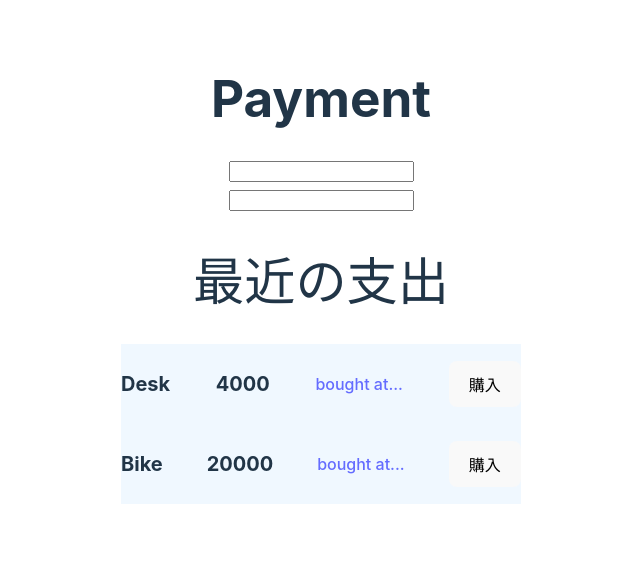
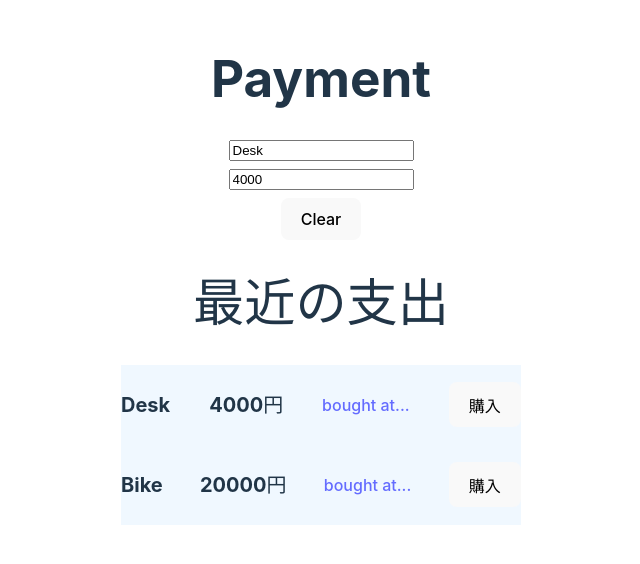
Before and after one commit to yu00212/Vue3, a Vue app: page / in a window 1280 px wide. Shown: the part 130-694 px from the top of the page, without its empty margins (319-959 px from the left). Built offline with nearby package versions, Linux system fonts and the light colour scheme.

Commit message:
add：v-model基礎

```diff
--- a/src/components/Payment.vue
+++ b/src/components/Payment.vue
@@ -18,32 +18,37 @@ import { ref, reactive } from 'vue'
     alert(itemName + 'を購入しますか?')
   }
 
-  const input = (e: any) => {
-    item1.name = e.target.value;
-  }
+  // const input = (e: any) => {
+  //   item1.name = e.target.value;
+  // }
 
-const inputPrice = (e: any) => {
-  item1.price = e.target.value;
+// const inputPrice = (e: any) => {
+//   item1.price = e.target.value;
+// }
+
+const clear = () => {
+    item1.name = ''
+    item1.price = 0
 }
-
 
 </script>
 
 <template>
   <div class="container">
     <h1>Payment</h1>
-    <input @input="input"/>
-    <input @input="inputPrice"/>
+    <input v-model="item1.name" />
+    <input v-model="item1.price" />
+    <button @click="clear">Clear</button>
     <h1>最近の支出</h1>
     <div class="payment">
       <label>{{ item1.name }}</label>
-      <label>{{ item1.price }}</label>
+      <label>{{ item1.price }}円</label>
       <a :href="url1">bought at...</a>
       <button @click="buy(itemName1)">購入</button>
     </div>
     <div class="payment">
       <label>{{ itemName2 }}</label>
-      <label>{{ price2 }}</label>
+      <label>{{ price2 }}円</label>
       <a :href="url1">bought at...</a>
       <button @click="buy(itemName2)">購入</button>
     </div>
```
